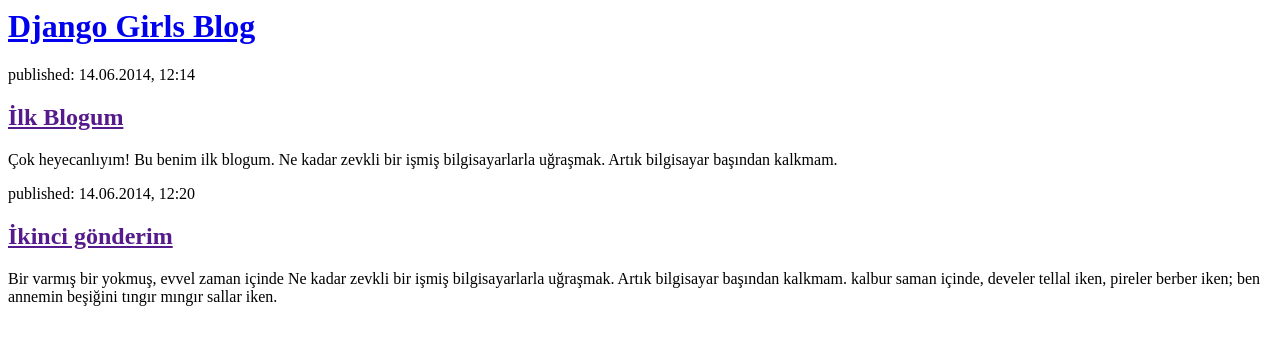
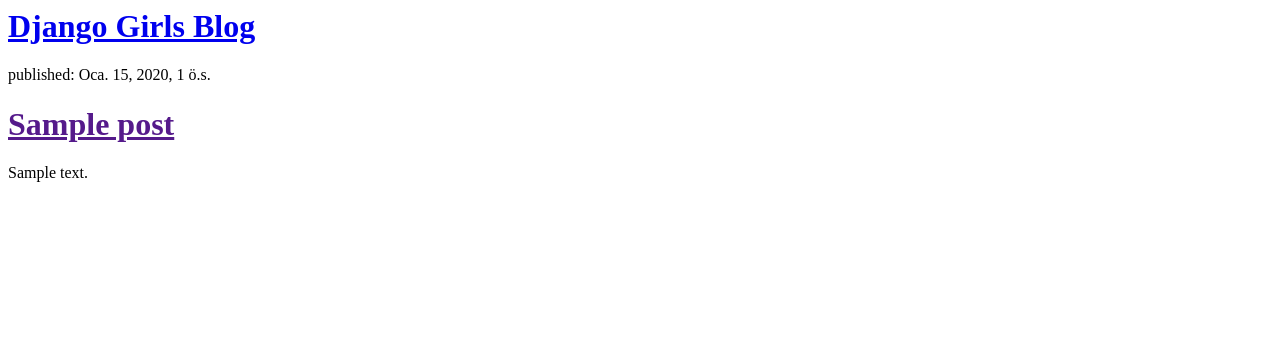
Before and after one commit to sepulfly/my-first-blog, a Django app: page / in a window 1280 px wide. Shown: the top 345 px of the page. Run offline with Django 3.2, Linux system fonts and the light colour scheme; tables that the repository leaves empty hold one stand-in row (values such as "Sample post").

Commit message:
Veritabanından gönderileri göstermek için template'ler değiştirildi.

```diff
--- a/blog/templates/blog/post_list.html
+++ b/blog/templates/blog/post_list.html
@@ -7,15 +7,14 @@
             <h1><a href="/">Django Girls Blog</a></h1>
         </div>
         <div>
-            <p>published: 14.06.2014, 12:14</p>
-            <h2><a href="">İlk Blogum</a></h2>
-            <p>Çok heyecanlıyım! Bu benim ilk blogum. Ne kadar zevkli bir işmiş bilgisayarlarla uğraşmak. Artık bilgisayar başından kalkmam. </p>
+
+            {% for post in posts %}
+                <div>
+                    <p>published: {{ post.published_date }}</p>
+                    <h1><a href="">{{ post.title }}</a></h1>
+                    <p>{{ post.text|linebreaksbr }}</p>
+                </div>
+           {% endfor %}
         </div>
 
-        <div>
-            <p>published: 14.06.2014, 12:20</p>
-            <h2><a href="">İkinci gönderim</a></h2>
-            <p>Bir varmış bir yokmuş, evvel zaman içinde Ne kadar zevkli bir işmiş bilgisayarlarla uğraşmak. Artık bilgisayar başından kalkmam. kalbur saman içinde, develer tellal iken, pireler berber iken; ben annemin beşiğini tıngır mıngır sallar iken.</p>
-        </div>
-    </body>
 </html>
--- a/blog/views.py
+++ b/blog/views.py
@@ -1,5 +1,8 @@
 from django.shortcuts import render
+from django.utils import timezone
+from .models import Post
 
 # Create your views here.
 def post_list(request):
-    return render(request, "blog/post_list.html", {})
+    posts=Post.objects.filter(published_date__lte=timezone.now()).order_by("published_date")
+    return render(request, "blog/post_list.html", {"posts":posts})
```
